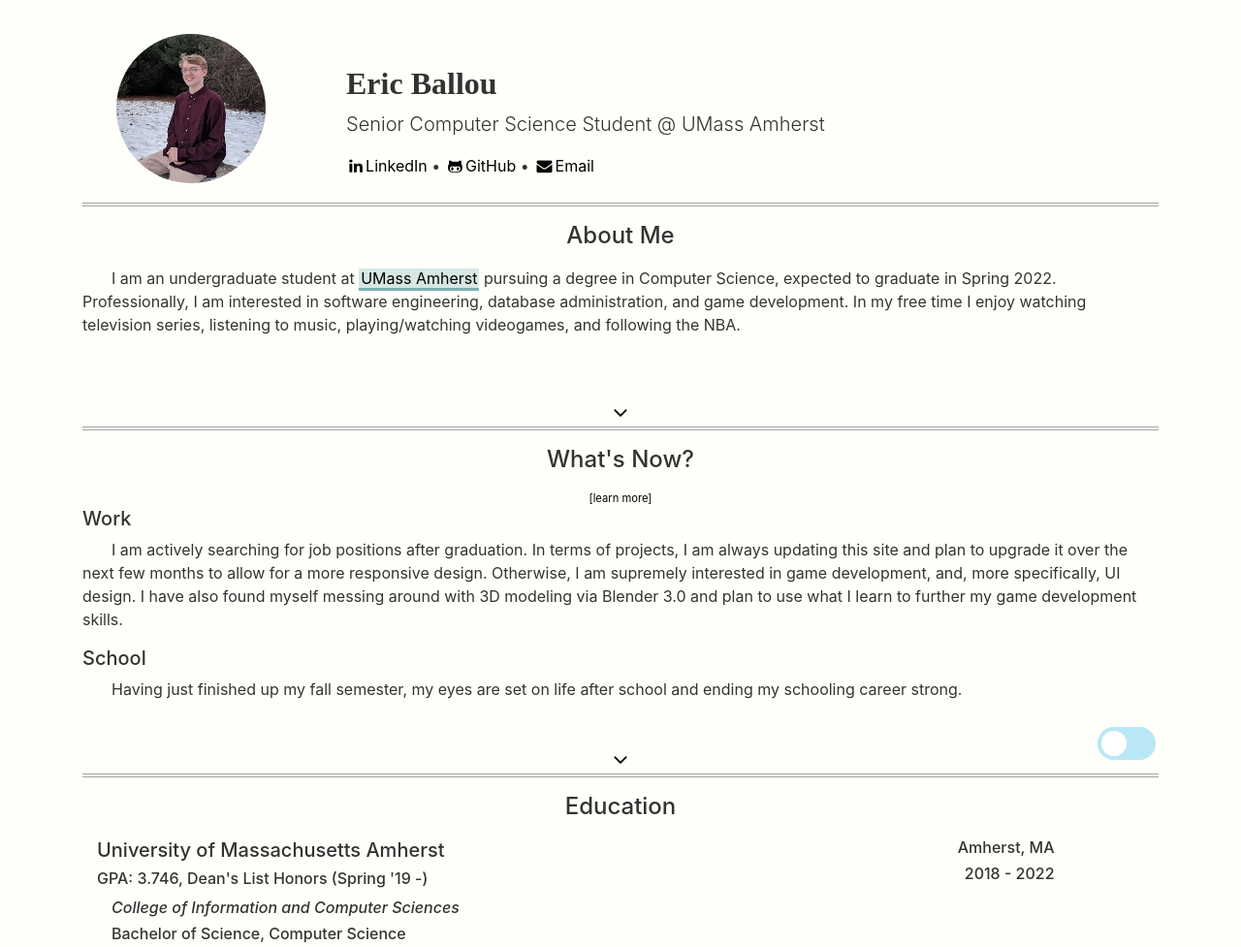
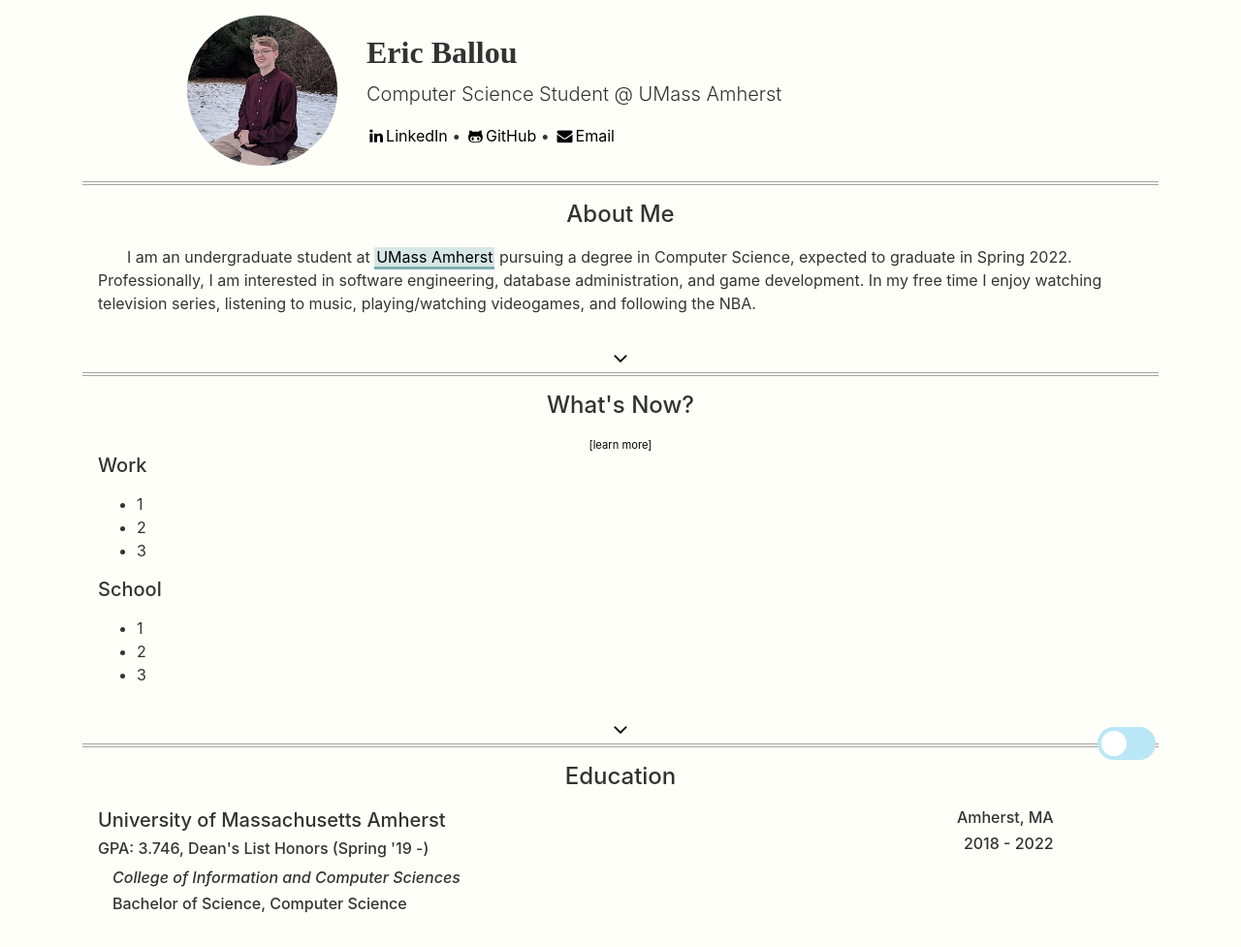
Before and after one commit to emballou/emballou.github.io, a plain HTML site: page index.html in a window 1280 px wide. Shown: the top 977 px of the page at 97% size. Drawn offline with nearby package versions, Linux system fonts and the light colour scheme; a web font is replaced by a local one.

Commit message:
fixed header using bootstrap

```diff
--- a/css/main.css
+++ b/css/main.css
@@ -117,17 +117,10 @@ body {
   transform: translateY(-50%);
 }
 
-.header1 h2 {
+h2.header {
   font-family: 'Gentium Basic', serif;
-  font-size: 37.5;
+  font-size: 2em;
   font-weight: bold;
-}
-
-.section {
-  padding-top: 1rem;
-  padding-bottom: 2rem;
-  min-width: 100%;
-  min-height: 25vh;
 }
 
 #contact-section {
--- a/index.html
+++ b/index.html
@@ -17,33 +17,44 @@
 
 <body class="d-flex flex-column h-100">
     <div class="container" id="main-content">
-        <!-- HEADER -->
-        <div class="header1">
-            <div class="avatar1">
-              <img src="images/irl.jpg" alt="Avatar" class="img-md hidden-xs img-responsive avatar"/>
+        <div class="container p-3">
+            <div class="row d-flex flex-wrap align-items-center">
+                <div class="offset-3 col-6
+                offset-sm-4 col-sm-4
+                offset-lg-1 col-lg-2">
+                    <img src="images/irl.jpg" class="rounded-circle rounded-circle-border img-fluid">
                 </div>
-            <div class="info1">
-                <h2>Eric Ballou</h2>
-                <p class="lead">Senior Computer Science Student @ UMass Amherst</p>
+                <div class="col-12 col-sm-8 col-md-9 col-lg-9 col-xl-7 align-items-center">
+                    <div class="text-left">
+                        <h2 class="header">Eric Ballou</h2>
+                    </div>
+                    <div class="text-left">
+                        <p class="lead">Computer Science Student @ UMass Amherst</p>
+                    </div>
+                    <div class="text-left">
                         <div class="social-medias">
                             <a href="https://www.linkedin.com/in/eric-ballou-777392198/" target="_blank" class="hvr-underline-reveal">
                                 <i class="fa fa-linkedin"></i>LinkedIn
                             </a>
                             <span class="separator">•</span>
-                    <a href="https://www.linkedin.com/in/eric-ballou-777392198/" target="_blank" class="hvr-outline-out">
+                            <a href="https://github.com/emballou/" target="_blank" class="hvr-outline-out">
                                 <i class="fa fa-github-alt"></i>GitHub
                             </a>
                             <span class="separator">•</span>
-                    <a href="https://www.linkedin.com/in/eric-ballou-777392198/" target="_blank" class="hvr-underline-reveal">
+                            <a href="mailto:eballou18@gmail.com/" target="_blank" class="hvr-underline-reveal">
                                 <i class="fa fa-envelope"></i>Email
                             </a>
                         </div>
                     </div>
                 </div>
+                <div class="col-xl-1"></div>
+            </div>
+        </div>
         <hr>
 
+
         <!-- ABOUT ME -->
-        <div class="section" id="about-section">
+        <div class="section p-3" id="about-section">
             <h4 class="text-center">About Me</h4>
             <div>
                 <p class="indent">
@@ -62,23 +73,38 @@
         </div>
         <hr>
 
-        <div class="section" id="now-section">
+        <!-- WHAT'S NOW -->
+        <div class="section p-3" id="now-section">
             <h4 class="text-center">What's Now?</h4>
             <div class="text-center extra"><a href="https://nownownow.com/about">[learn more]</a></div>
             <div>
                 <h5> Work </h5>
                 <p class="indent">
+                    <ul>
+                        <li> 1 </li>
+                        <li> 2 </li>
+                        <li> 3 </li>
+                    </ul>
+                    <!--
                     I am actively searching for job positions after graduation. In terms of projects, I am always updating
                     this site and plan to upgrade it over the next few months to allow for a more responsive design. Otherwise,
                     I am supremely interested in game development, and, more specifically, UI design. I have also found myself
                     messing around with 3D modeling via Blender 3.0 and plan to use what I learn to further my game development
                     skills.
+                    -->
                 </p>
 
                 <h5> School </h5>
                 <p class="indent">
+                    <ul>
+                        <li> 1 </li>
+                        <li> 2 </li>
+                        <li> 3 </li>
+                    </ul>
+                    <!--
                     Having just finished up my fall semester, my eyes are set on life after school and ending
                     my schooling career strong.
+                    -->
                 </p>
             </div>
         </div>
@@ -92,7 +118,7 @@
         <hr>
 
         <!-- EDUCATION -->
-        <div class="section container-fluid container-constrained" id="education-section">
+        <div class="section p-3 container-fluid container-constrained" id="education-section">
             <h4 class="text-center">Education</h4>
             <div class="row">
                 <div class="col-6 col-sm-8">
@@ -134,7 +160,7 @@
 
         <hr>
         <!-- PROJECTS -->
-        <div class="section" id="projects-section">
+        <div class="section p-3" id="projects-section">
             <h4 class="text-center">Projects</h4>
 
             <!-- Website -->
@@ -202,7 +228,7 @@
 
         <hr>
         <!-- SKILLS -->
-        <div class="section" id="skills-section">
+        <div class="section p-3" id="skills-section">
             <h4 class="text-center">Skills</h4>
             <div>
                 <p class="no-indent">
```
Lines whose indentation alone changed are shown as unchanged.
